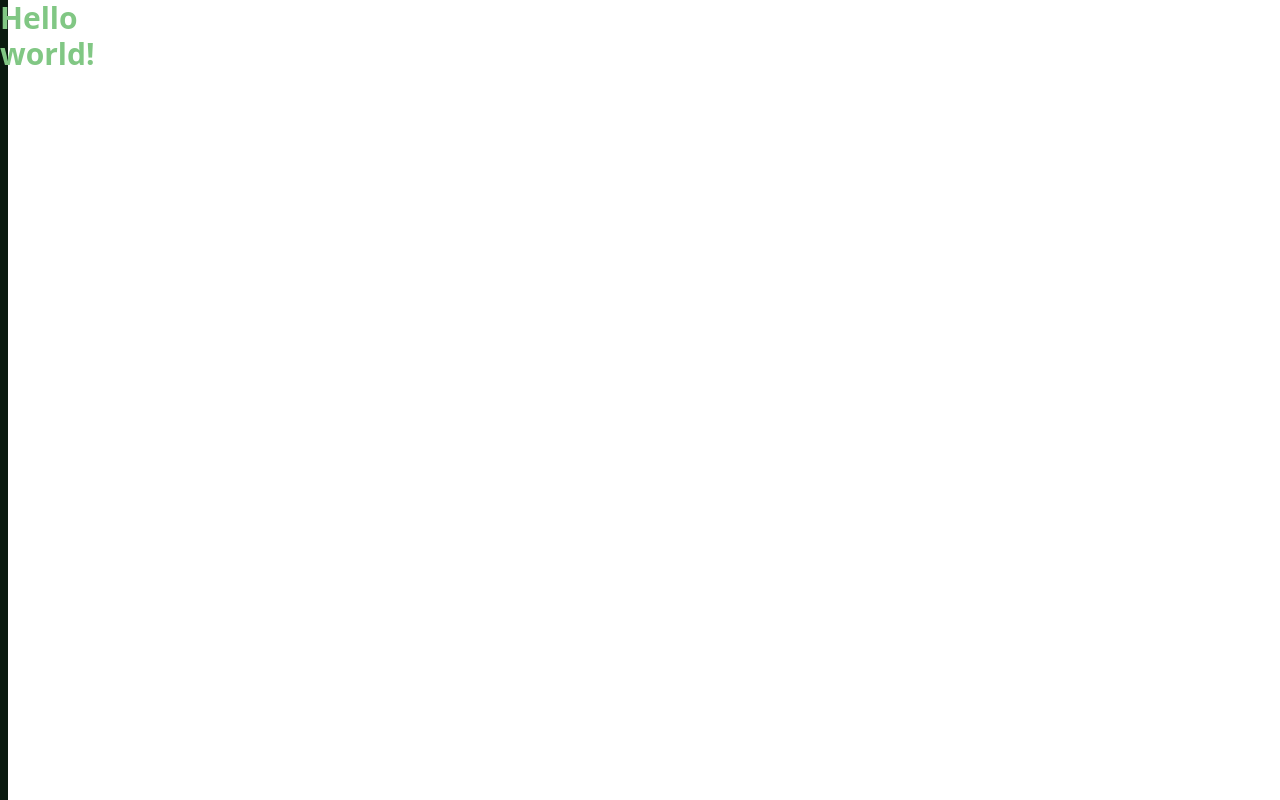
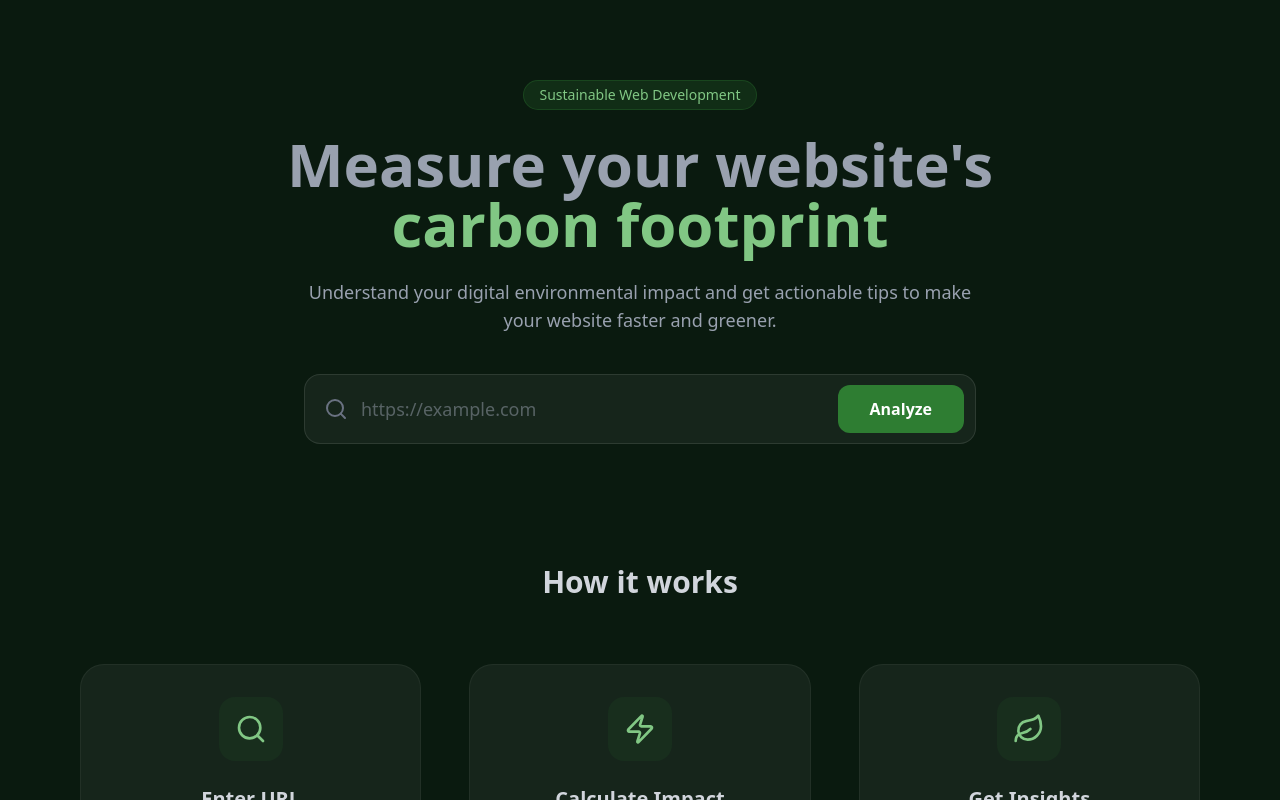
Before and after one commit to iamzaidmohammed/CarbonFootprint, a React app in the folder frontend/: page / in a window 1280 px wide. Shown: the top 800 px of the page. Built offline with nearby package versions, Linux system fonts and the light colour scheme; the HTML template or start-up script is replaced by a standard one.

Commit message:
Home page design completed

```diff
--- a/frontend/src/App.jsx
+++ b/frontend/src/App.jsx
@@ -1,8 +1,19 @@
+import { BrowserRouter as Router, Routes, Route } from "react-router-dom";
+import Home from "./pages/Home";
+
 function App() {
   return (
-    <div className="bg-eco-dark h-screen w-2 f">
-      <p className="text-3xl font-bold text-eco-accent">Hello world!</p>
-    </div>
+    <Router>
+      <Routes>
+        <Route path="/" element={<Home />} />
+
+        <Route
+          path="/results/:id"
+          element={<div>Results Page Loading...</div>}
+        />
+        <Route path="/history" element={<div>History Page</div>} />
+      </Routes>
+    </Router>
   );
 }
 
--- /dev/null
+++ b/frontend/src/components/StepCard.jsx
@@ -0,0 +1,9 @@
+const StepCard = ({ icon, title, desc }) => (
+  <div className="bg-white/5 p-8 rounded-3xl border border-white/5 hover:border-white/10 transition-all text-center flex flex-col items-center">
+    <div className="bg-eco-green/10 p-4 rounded-2xl mb-6">{icon}</div>
+    <h3 className="text-xl text-gray-300 font-bold mb-3">{title}</h3>
+    <p className="text-gray-400 leading-relaxed">{desc}</p>
+  </div>
+);
+
+export default StepCard;
--- /dev/null
+++ b/frontend/src/pages/Home.jsx
@@ -0,0 +1,98 @@
+import { useState } from "react";
+import { useNavigate } from "react-router-dom";
+import { Search, Leaf, ShieldCheck, Zap } from "lucide-react";
+import StepCard from "../components/StepCard";
+import axios from "axios";
+
+const Home = () => {
+  const [url, setUrl] = useState("");
+  const [loading, setLoading] = useState(false);
+  const navigate = useNavigate();
+
+  const handleSearch = async (e) => {
+    e.preventDefault();
+    if (!url) return;
+
+    setLoading(true);
+    try {
+      // We call our Node.js backend
+      const response = await axios.post("http://localhost:5000/api/audit", {
+        url,
+      });
+      // Redirect to the results page with the ID from MongoDB
+      navigate(`/results/${response.data._id}`);
+    } catch (error) {
+      console.error("Audit failed:", error);
+      alert("Something went wrong. Please check the URL and try again.");
+    } finally {
+      setLoading(false);
+    }
+  };
+
+  return (
+    <div className="bg-eco-dark min-h-screen font-sans">
+      {/* Hero Section */}
+      <section className="flex flex-col items-center justify-center pt-20 pb-10 px-4 text-center">
+        <div className="bg-eco-green/20 text-eco-accent px-4 py-1 rounded-full text-sm mb-6 border border-eco-green/30">
+          Sustainable Web Development
+        </div>
+        <h1 className="text-5xl md:text-6xl text-gray-400 font-bold mb-6 max-w-4xl">
+          Measure your website's{" "}
+          <span className="text-eco-accent">carbon footprint</span>
+        </h1>
+        <p className="text-gray-400 mb-10 max-w-2xl text-lg">
+          Understand your digital environmental impact and get actionable tips
+          to make your website faster and greener.
+        </p>
+
+        {/* Search Bar */}
+        <form
+          onSubmit={handleSearch}
+          className="relative w-full max-w-2xl group"
+        >
+          <input
+            type="url"
+            placeholder="https://example.com"
+            className="w-full bg-white/5 border text-gray-400 border-white/10 rounded-2xl py-5 px-6 pl-14 focus:outline-none focus:border-eco-accent/50 transition-all text-lg"
+            value={url}
+            onChange={(e) => setUrl(e.target.value)}
+            required
+          />
+          <Search className="absolute left-5 top-1/2 -translate-y-1/2 text-gray-500 group-focus-within:text-eco-accent transition-colors" />
+          <button
+            disabled={loading}
+            className="absolute right-3 top-1/2 -translate-y-1/2 bg-eco-green hover:bg-eco-green/80 text-white px-8 py-3 rounded-xl transition-colors font-semibold cursor-pointer"
+          >
+            {loading ? "Analyzing..." : "Analyze"}
+          </button>
+        </form>
+      </section>
+
+      {/* "How it Works" Section */}
+      <section className="max-w-6xl mx-auto py-20 px-4">
+        <h2 className="text-3xl text-gray-300 font-bold text-center mb-16">
+          How it works
+        </h2>
+        <div className="grid grid-cols-1 md:grid-cols-3 gap-12">
+          <StepCard
+            icon={<Search className="w-8 h-8 text-eco-accent" />}
+            title="Enter URL"
+            desc="Paste your website link and our engine will perform a live scan of all assets."
+          />
+          <StepCard
+            icon={<Zap className="w-8 h-8 text-eco-accent" />}
+            title="Calculate Impact"
+            desc="We use the SWD model to calculate energy usage based on page weight and server location."
+          />
+          <StepCard
+            icon={<Leaf className="w-8 h-8 text-eco-accent" />}
+            title="Get Insights"
+            desc="Receive a full report with an eco-grade and prioritized steps to reduce CO2."
+          />
+        </div>
+      </section>
+    </div>
+  );
+};
+
+export default Home;
```
